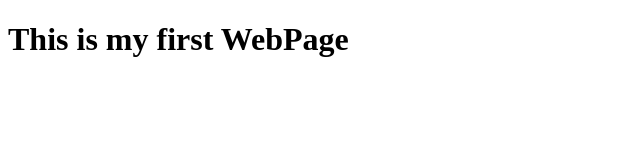
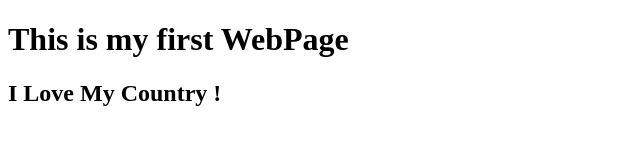
Before and after one commit to Shahbazmirza1122/gitPractice, a plain HTML site: page index.html in a window 1280 px wide. Shown: the whole page, without its empty margins (0-640 px from the left). Drawn offline with Linux system fonts and the light colour scheme.

Commit message:
index.html
little changes such as i love my country

```diff
--- a/index.html
+++ b/index.html
@@ -6,6 +6,7 @@
     <meta http-equiv="X-UA-Compatible" content="ie=edge">
     <title>Document</title>
     <h1>This is my first WebPage</h1>
+    <h2> I Love My Country ! </h2>
 </head>
 <body>
 
```
